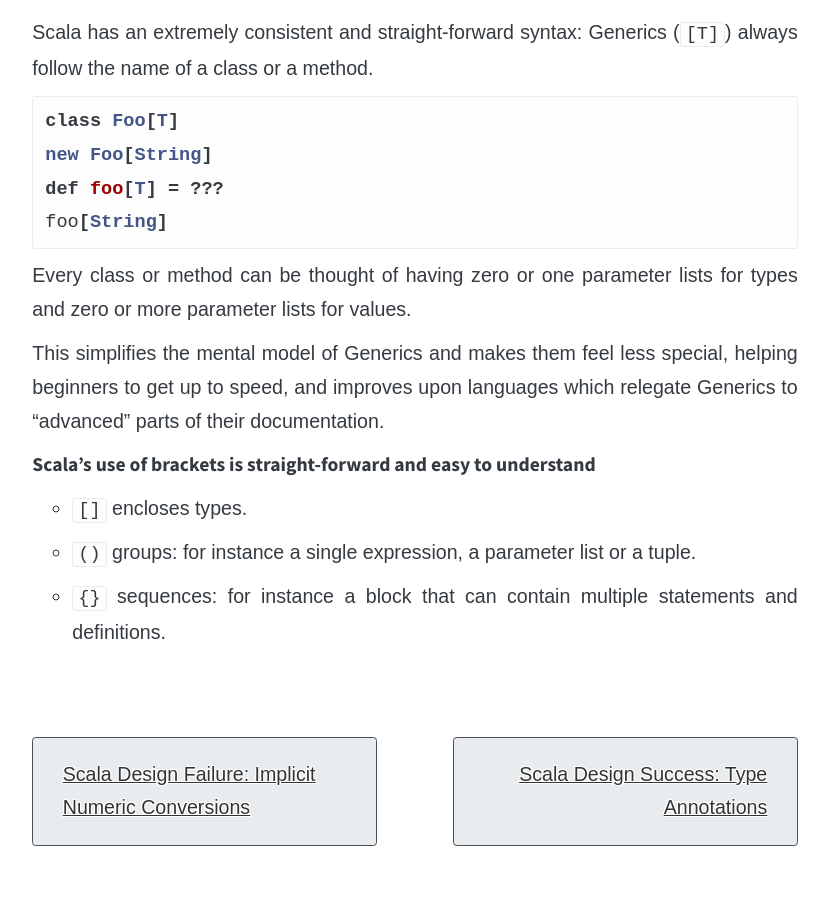
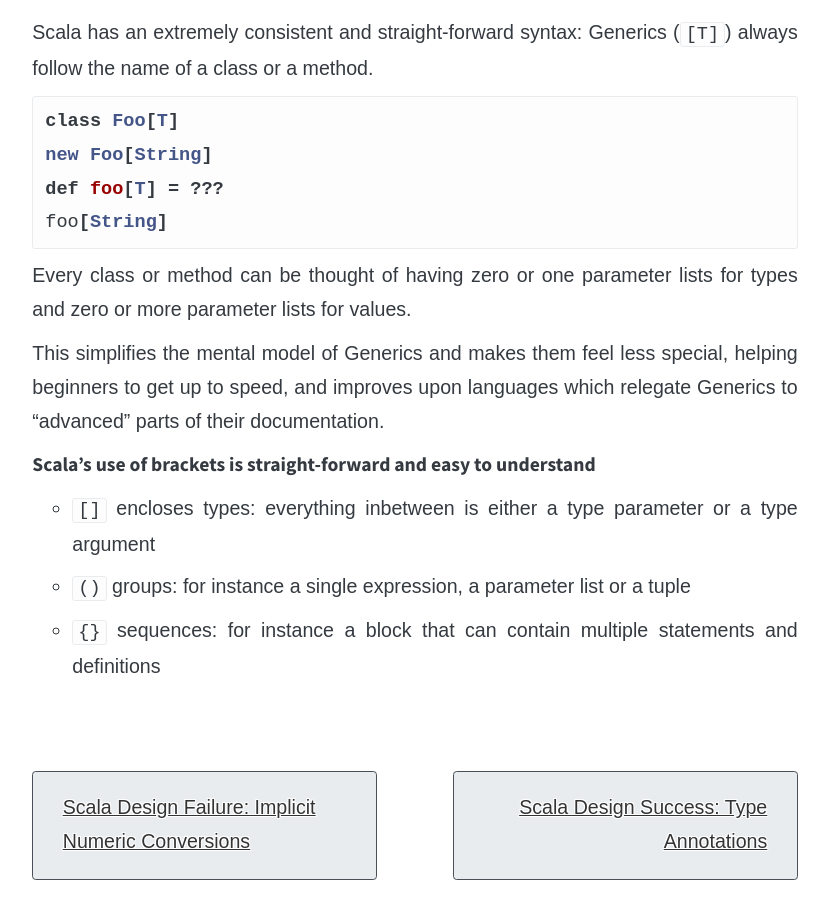
Before and after one commit to soc/soc.me, a Jekyll site: the page built from _lessons-learned/generics.md, in a window 1280 px wide and 900 px high, scrolled down 1975 px. Shown: the whole window, without its empty margins (225-1054 px from the left). Built offline with Jekyll 4.4.1, drawn with Linux system fonts in a browser that asks for light colours; some web fonts are replaced; before the commit the page ends 2841 px from its top, so only the background shows below that; some of the changed text lies outside the part shown.

Commit message:
Update generics.md

```diff
--- a/_lessons-learned/generics.md
+++ b/_lessons-learned/generics.md
@@ -15,7 +15,7 @@
   to understand and has superior readability compared to languages which
   overload `<>` to stand for Generics as well as comparisons and bitshifts,
   or use `[]` to stand for operations on arrays:<br/>
-  [Why is `[]` better than `<>` for generic types](#why-is--better-than--for-generic-types)
+  [Why is `[]` better than `<>` for generic types?](#why-is--better-than--for-generic-types)
 
 #### Why is `[]` better than `<>` for generic types?
 
@@ -66,6 +66,6 @@
 
 **Scala's use of brackets is straight-forward and easy to understand**
 
-  - `[]` encloses types.
-  - `()` groups: for instance a single expression, a parameter list or a tuple.
-  - `{}` sequences: for instance a block that can contain multiple statements and definitions.
+  - `[]` encloses types: everything inbetween is either a type parameter or a type argument
+  - `()` groups: for instance a single expression, a parameter list or a tuple
+  - `{}` sequences: for instance a block that can contain multiple statements and definitions
```
